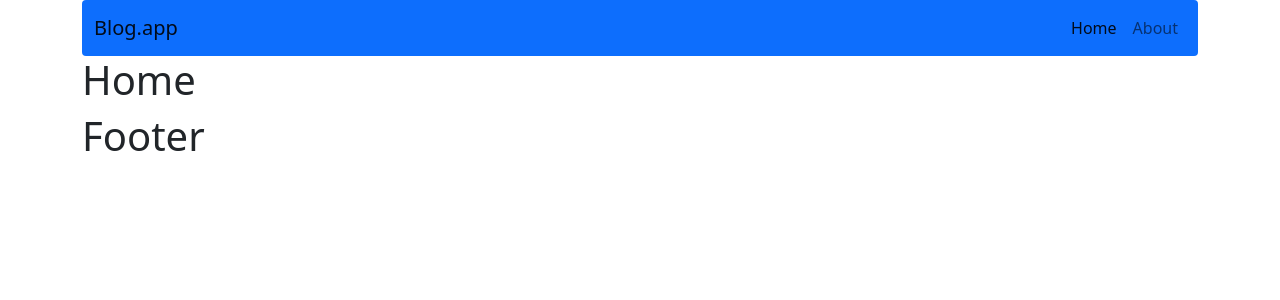
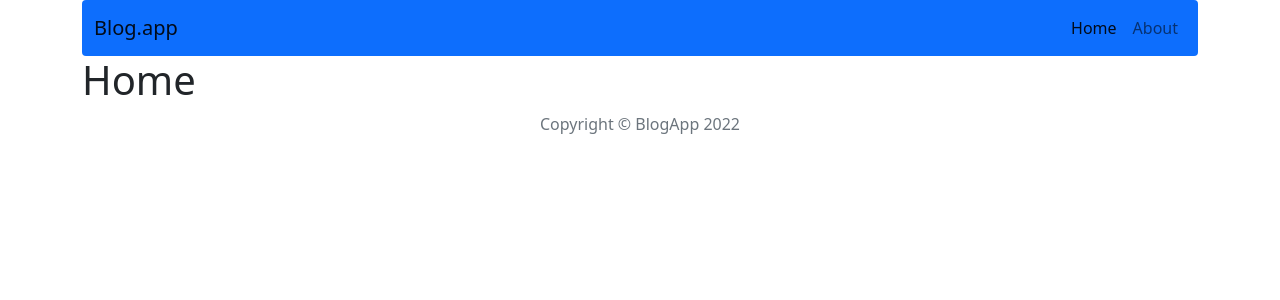
Before and after one commit to Jnlietta/react-blog, a React (Create React App) app: page / in a window 1280 px wide. Shown: the top 300 px of the page. Built offline with nearby package versions, Linux system fonts and the light colour scheme.

Commit message:
Use bootsrap classes inside Footer, remove Footer.module.scss

```diff
--- a/src/components/views/Footer/Footer.js
+++ b/src/components/views/Footer/Footer.js
@@ -1,8 +1,8 @@
-import styles from './Footer.module.scss';
+import clsx from 'clsx';
 
 const Footer = props => {
     return(
-        <h1 className={styles.title}>Footer</h1>
+        <p className={clsx('text-center', 'text-muted')}>Copyright © BlogApp 2022</p>
     );
 };
 
```
Also changed, not shown: src/components/views/Footer/Footer.module.scss (deleted).
